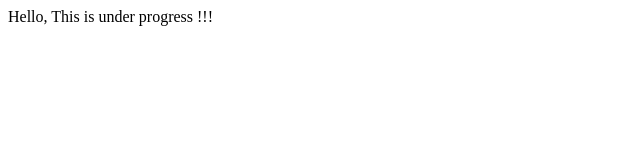
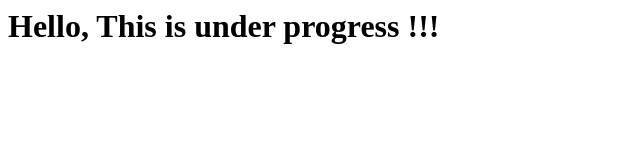
Before and after one commit to ManasaPonaganti/manasaponaganti.github.io, a plain HTML site: page index.html in a window 1280 px wide. Shown: the whole page, without its empty margins (0-640 px from the left). Drawn offline with Linux system fonts and the light colour scheme.

Commit message:
Update index.html

```diff
--- a/index.html
+++ b/index.html
@@ -11,7 +11,7 @@
   </head>
 <body>
 <div>
-Hello, This is under progress !!!</div>
+<h1>Hello, This is under progress !!!</h1></div>
   <div id="wb_tools"></div>
 </body>
 </html>
```
